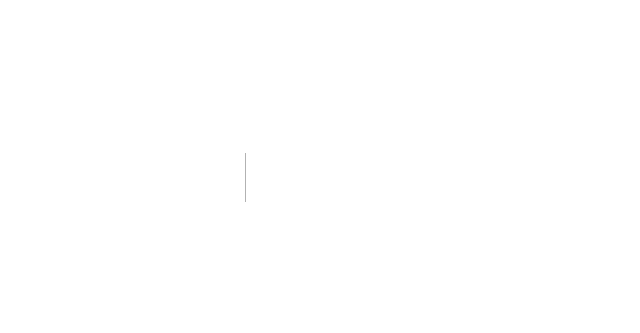
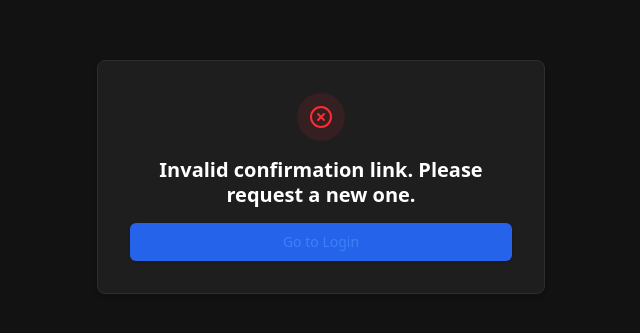
Before and after one commit to saumyadesai17/liquor-management, a Next.js app: page /auth/callback in a window 1280 px wide. Before the commit this address had no page. Shown: the part 223-556 px from the top of the page, without its empty margins (319-959 px from the left). Built offline with nearby package versions, Linux system fonts and the light colour scheme; no server answers.

Commit message:
add auth/callback page

```diff
--- /dev/null
+++ b/app/auth/callback/page.tsx
@@ -0,0 +1,92 @@
+'use client'; // Remove this line if using Pages Router
+
+import { useEffect, useState } from 'react';
+import { useRouter } from 'next/navigation'; // or 'next/router' for Pages Router
+import { supabase } from '@/lib/supabase';
+import Link from 'next/link';
+
+export default function AuthCallback() {
+  const router = useRouter();
+  const [message, setMessage] = useState('Verifying your email...');
+  const [status, setStatus] = useState('loading'); // loading, success, or error
+
+  useEffect(() => {
+    const handleEmailConfirmation = async () => {
+      try {
+        // Check if we have a hash fragment in the URL
+        const hash = window.location.hash;
+
+        if (hash && hash.includes('access_token')) {
+          // Process the hash with Supabase
+          const { data, error } = await supabase.auth.getSession();
+
+          if (error) {
+            console.error('Error confirming email:', error);
+            setMessage('There was a problem confirming your email. Please try again.');
+            setStatus('error');
+            return;
+          }
+
+          if (data?.session) {
+            setMessage('Your email has been confirmed successfully!');
+            setStatus('success');
+
+            // Redirect to login page after showing success message
+            setTimeout(() => {
+              router.push('/login');
+            }, 3000); // Redirect after 3 seconds
+          }
+        } else {
+          setMessage('Invalid confirmation link. Please request a new one.');
+          setStatus('error');
+        }
+      } catch (error) {
+        console.error('Error in auth callback:', error);
+        setMessage('An unexpected error occurred. Please try again later.');
+        setStatus('error');
+      }
+    };
+
+    handleEmailConfirmation();
+  }, [router]);
+
+  return (
+    <div className="min-h-screen bg-background flex flex-col justify-center items-center px-4 py-8">
+      <div className="w-full max-w-md bg-card p-8 rounded-lg shadow-md border border-border">
+        {status === 'loading' && (
+          <div className="text-center">
+            <div className="animate-spin rounded-full h-12 w-12 border-t-2 border-b-2 border-primary mx-auto"></div>
+            <h2 className="mt-4 text-xl font-semibold text-foreground">{message}</h2>
+          </div>
+        )}
+
+        {status === 'success' && (
+          <div className="text-center">
+            <div className="bg-green-500/10 p-3 rounded-full inline-flex mb-4">
+              <svg xmlns="http://www.w3.org/2000/svg" width="24" height="24" viewBox="0 0 24 24" fill="none" stroke="currentColor" strokeWidth="2" strokeLinecap="round" strokeLinejoin="round" className="text-green-500 w-6 h-6"><path d="M22 11.08V12a10 10 0 1 1-5.93-9.14"></path><polyline points="22 4 12 14.01 9 11.01"></polyline></svg>
+            </div>
+            <h2 className="text-xl font-semibold text-foreground">{message}</h2>
+            <p className="mt-2 text-muted-foreground">Redirecting you to login page in a few seconds...</p>
+          </div>
+        )}
+
+        {status === 'error' && (
+          <div className="text-center">
+            <div className="bg-red-500/10 p-3 rounded-full inline-flex mb-4">
+              <svg xmlns="http://www.w3.org/2000/svg" width="24" height="24" viewBox="0 0 24 24" fill="none" stroke="currentColor" strokeWidth="2" strokeLinecap="round" strokeLinejoin="round" className="text-red-500 w-6 h-6"><circle cx="12" cy="12" r="10"></circle><line x1="15" y1="9" x2="9" y2="15"></line><line x1="9" y1="9" x2="15" y2="15"></line></svg>
+            </div>
+            <h2 className="text-xl font-semibold text-foreground">{message}</h2>
+            <div className="mt-4">
+              <Link
+                href="/login"
+                className="w-full flex justify-center py-2 px-4 border border-transparent rounded-md shadow-sm text-sm font-medium text-primary-foreground bg-primary hover:opacity-90"
+              >
+                Go to Login
+              </Link>
+            </div>
+          </div>
+        )}
+      </div>
+    </div>
+  );
+}
```
